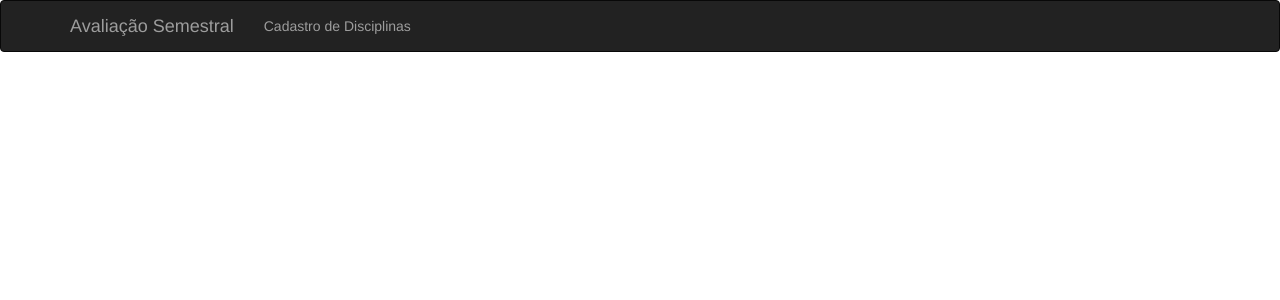
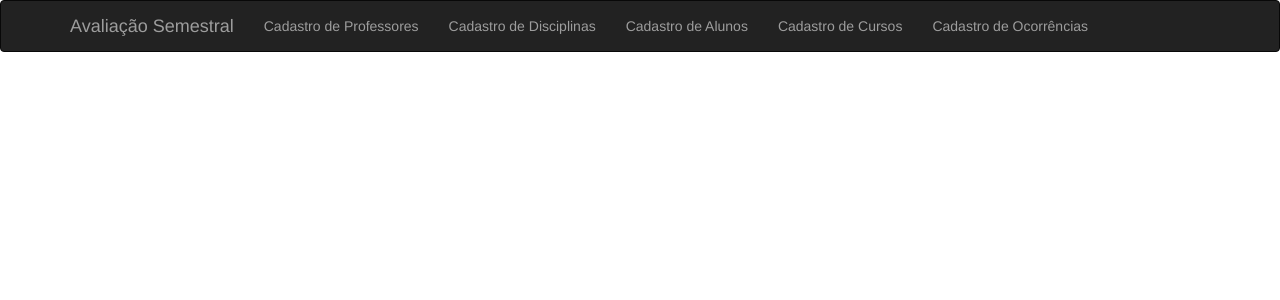
Before and after one commit to valencprado/dsws-avaliacao-ifsp, a Python web app: template app/templates/base.html in a window 1280 px wide. Shown: the top 300 px of the page. Run offline with Jinja, Linux system fonts and the light colour scheme; the template is opened without the code that fills it, so the values that code supplies are empty; some libraries are stand-ins or nearby versions.

Commit message:
rotas completas

```diff
--- a/app/templates/base.html
+++ b/app/templates/base.html
@@ -22,7 +22,11 @@
         </div>
         <div class="navbar-collapse collapse">
             <ul class="nav navbar-nav">
+                <li><a href="/professores">Cadastro de Professores</a></li>
                 <li><a href="/disciplinas">Cadastro de Disciplinas</a></li>
+                <li><a href="/alunos">Cadastro de Alunos</a></li>
+                <li><a href="/cursos">Cadastro de Cursos</a></li>
+                <li><a href="/ocorrencias">Cadastro de Ocorrências</a></li>
             </ul>
         </div>
     </div>
```
